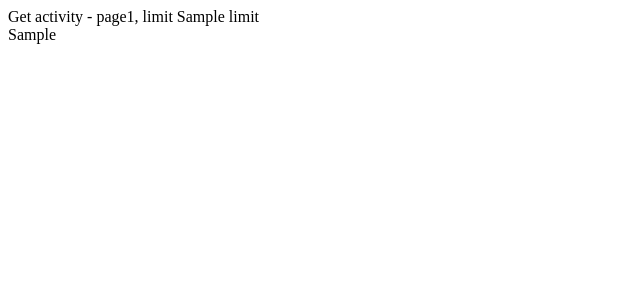
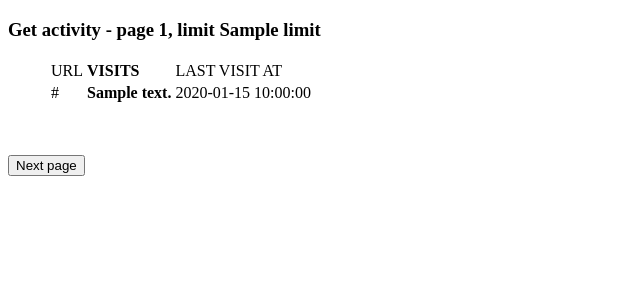
Before and after one commit to fomiash/landing, a Symfony app: template templates/admin/admin.html.twig in a window 1280 px wide. Shown: the top 300 px of the page, without its empty margins (0-640 px from the left). Run offline with Twig, Linux system fonts and the light colour scheme; the template is opened without the code that fills it: most values are stand-ins (such as "Sample title", 1, 10 or a date in 2020); some libraries are stand-ins or nearby versions.

Commit message:
Пагинация

```diff
--- a/src/EventListener/RequestListener.php
+++ b/src/EventListener/RequestListener.php
@@ -14,7 +14,11 @@ class RequestListener
         if (!$event->isMainRequest()) {
             return;
         }
-        (new ActivityTransfer())->get(parse_url($_SERVER['REQUEST_URI'])['path'], new \DateTime('NOW'));
+        try {
+            (new ActivityTransfer())->get(parse_url($_SERVER['REQUEST_URI'])['path'], new \DateTime('NOW'));
+        } catch (\Throwable $exception) {
+            // Здесь нужно сохранять в лог
+        }
     }
 
 }
--- a/templates/admin/admin.html.twig
+++ b/templates/admin/admin.html.twig
@@ -2,10 +2,33 @@
 <html>
 <head>
     <meta charset="UTF-8">
-    <title>Get activity - page{{ page }}, limit {{ limit }}</title>
+    <title>Get activity - page {{ page }}, limit {{ limit }}</title>
 </head>
 <body>
-Get activity - page{{ page }}, limit {{ limit }} <br>
-{{ activityData }}
+<h3>Get activity - page {{ page }}, limit {{ limit }}</h3>
+<ul>
+    <table>
+        <tr>
+            <td>URL</td>
+            <td><b>VISITS</b></td>
+            <td>LAST VISIT AT</td>
+        </tr>
+    {% for  data in activityData.data %}
+        <tr>
+        <td>{{ data.url }}</td>
+        <td><b>{{ data.visits }}</b></td>
+        <td>{{ data.last_visit_at }}</td>
+        </tr>
+    {% endfor %}
+    </table>
+</ul>
+ <br>
+
+{% if activityData.previous_page %}
+    <p><a href="{{ activityData.previous_page }}"><button>Previous page</button></a></p>
+{% endif %}
+{% if activityData.next_page %}
+    <p><a href="{{ activityData.next_page }}"><button>Next page</button></a></p>
+{% endif %}
 </body>
 </html>
```
Also changed, not shown: src/Controller/LandingController.php (+16 -7 lines), src/Logic/Pagination.php (added, +23 -0 lines), 1 other file.
